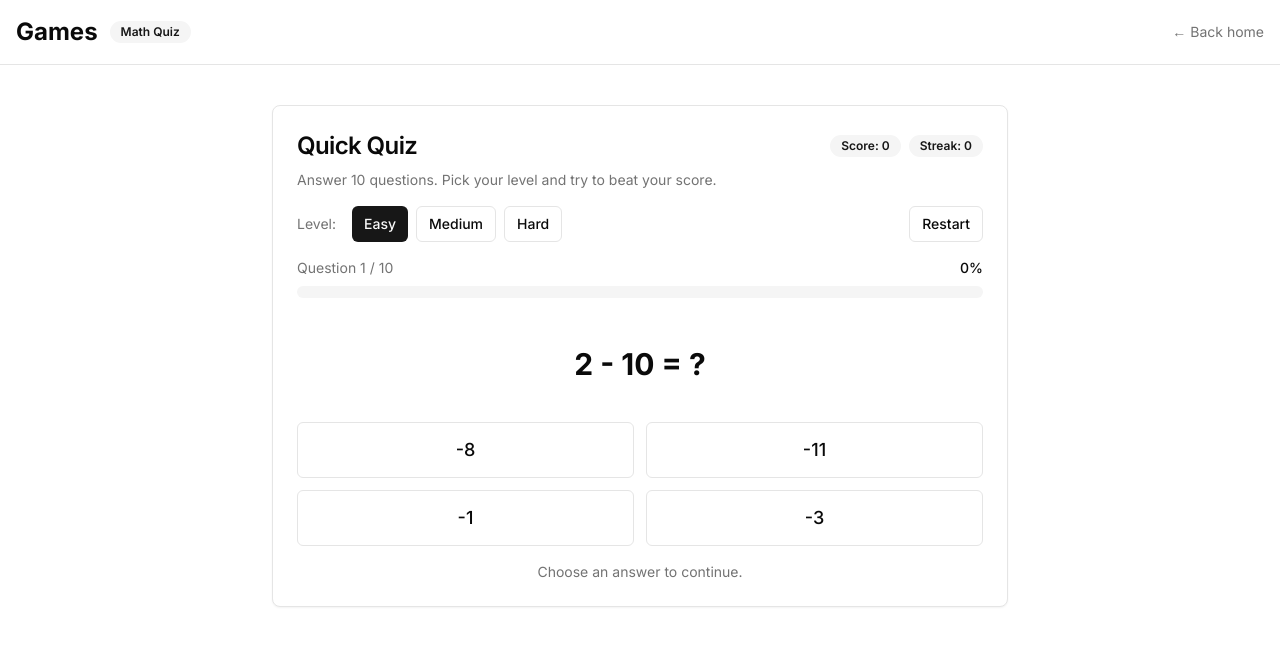
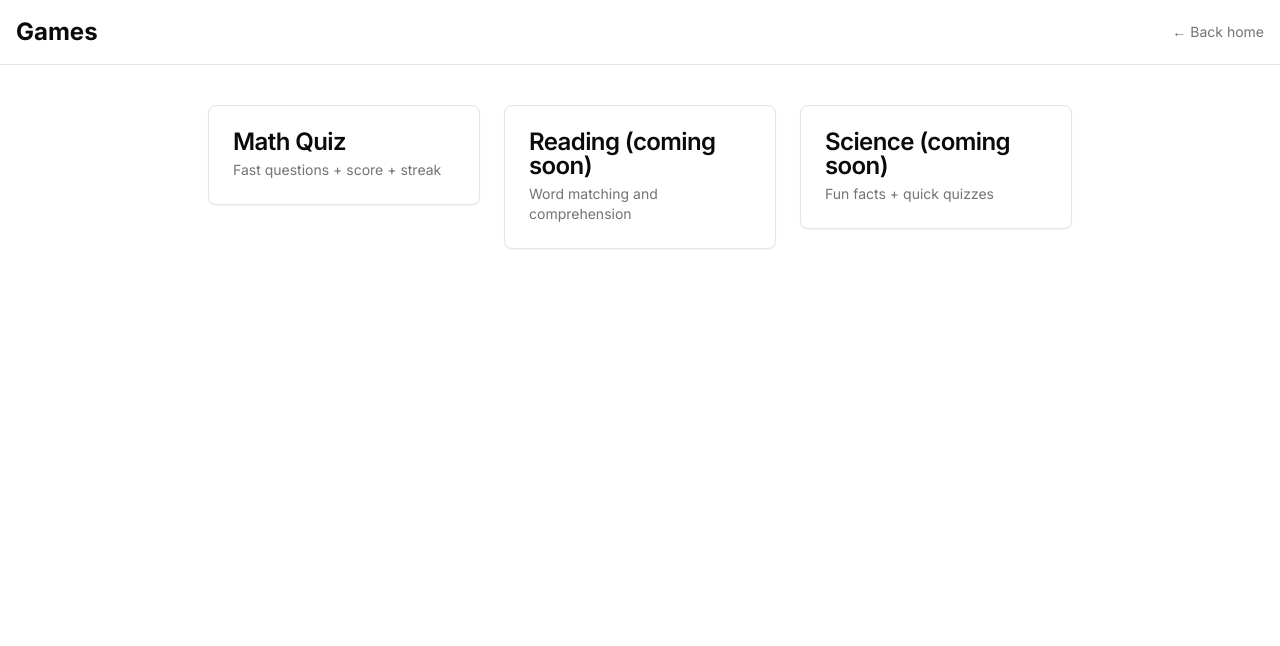
Before and after one commit to Fethi-31/Kids-website, a Next.js app: page /games in a window 1280 px wide. Shown: the top 646 px of the page. Built offline with nearby package versions, Linux system fonts and the light colour scheme.

Commit message:
Update page.tsx/ games

```diff
--- a/app/games/page.tsx
+++ b/app/games/page.tsx
@@ -1,223 +1,37 @@
-"use client"
+import Link from "next/link"
+import { Card, CardHeader, CardTitle, CardDescription } from "@/components/ui/card"
 
-import React, { useMemo, useState } from "react"
-import Link from "next/link"
-import { Button } from "@/components/ui/button"
-import { Card, CardContent, CardDescription, CardHeader, CardTitle } from "@/components/ui/card"
-import { Badge } from "@/components/ui/badge"
-import { Progress } from "@/components/ui/progress"
-
-type Question = {
-  id: string
-  prompt: string
-  choices: string[]
-  correctIndex: number
-}
-
-function makeMathQuestion(level: number): Question {
-  // level controls difficulty a bit
-  const max = level <= 1 ? 10 : level === 2 ? 20 : 50
-  const a = Math.floor(Math.random() * max) + 1
-  const b = Math.floor(Math.random() * max) + 1
-  const op = level <= 2 ? (Math.random() < 0.5 ? "+" : "-") : (Math.random() < 0.5 ? "+" : Math.random() < 0.75 ? "-" : "×")
-
-  let correct: number
-  if (op === "+") correct = a + b
-  else if (op === "-") correct = a - b
-  else correct = a * b
-
-  // Build choices
-  const choicesSet = new Set<number>()
-  choicesSet.add(correct)
-  while (choicesSet.size < 4) {
-    const delta = Math.floor(Math.random() * 11) - 5 // -5..+5
-    const candidate = correct + delta + (delta === 0 ? 7 : 0)
-    choicesSet.add(candidate)
-  }
-
-  const choices = Array.from(choicesSet).sort(() => Math.random() - 0.5)
-  const correctIndex = choices.indexOf(correct)
-
-  return {
-    id: crypto.randomUUID(),
-    prompt: `${a} ${op} ${b} = ?`,
-    choices: choices.map(String),
-    correctIndex,
-  }
-}
-
-export default function GamesPage() {
-  const TOTAL = 10
-
-  const [level, setLevel] = useState<1 | 2 | 3>(1)
-  const [qIndex, setQIndex] = useState(0)
-  const [score, setScore] = useState(0)
-  const [streak, setStreak] = useState(0)
-  const [selected, setSelected] = useState<number | null>(null)
-  const [locked, setLocked] = useState(false)
-
-  const question = useMemo(() => makeMathQuestion(level), [qIndex, level])
-
-  const progress = Math.round((qIndex / TOTAL) * 100)
-
-  function resetGame(nextLevel?: 1 | 2 | 3) {
-    if (nextLevel) setLevel(nextLevel)
-    setQIndex(0)
-    setScore(0)
-    setStreak(0)
-    setSelected(null)
-    setLocked(false)
-  }
-
-  function choose(i: number) {
-    if (locked) return
-    setSelected(i)
-    setLocked(true)
-
-    const correct = i === question.correctIndex
-    if (correct) {
-      setScore((s) => s + 10)
-      setStreak((st) => st + 1)
-    } else {
-      setStreak(0)
-    }
-  }
-
-  function next() {
-    if (!locked) return
-    if (qIndex + 1 >= TOTAL) return
-    setQIndex((n) => n + 1)
-    setSelected(null)
-    setLocked(false)
-  }
-
-  const isFinished = qIndex + 1 >= TOTAL && locked
+export default function GamesMenuPage() {
+  const games = [
+    { title: "Math Quiz", desc: "Fast questions + score + streak", href: "/games/math" },
+    { title: "Reading (coming soon)", desc: "Word matching and comprehension", href: "/games/reading" },
+    { title: "Science (coming soon)", desc: "Fun facts + quick quizzes", href: "/games/science" },
+  ]
 
   return (
     <div className="min-h-screen">
       <header className="border-b bg-card">
         <div className="container mx-auto px-4 py-4 flex items-center justify-between">
-          <div className="flex items-center gap-3">
-            <h1 className="text-2xl font-bold">Games</h1>
-            <Badge variant="secondary" className="rounded-full">Math Quiz</Badge>
-          </div>
+          <h1 className="text-2xl font-bold">Games</h1>
           <Link href="/" className="text-sm text-muted-foreground hover:text-primary">
             ← Back home
           </Link>
         </div>
       </header>
 
-      <main className="container mx-auto px-4 py-10 max-w-3xl space-y-6">
-        <Card>
-          <CardHeader className="space-y-2">
-            <div className="flex items-center justify-between gap-3">
-              <CardTitle className="text-2xl">Quick Quiz</CardTitle>
-              <div className="flex items-center gap-2">
-                <Badge className="rounded-full" variant="secondary">Score: {score}</Badge>
-                <Badge className="rounded-full" variant="secondary">Streak: {streak}</Badge>
-              </div>
-            </div>
-            <CardDescription>
-              Answer {TOTAL} questions. Pick your level and try to beat your score.
-            </CardDescription>
-
-            <div className="flex flex-wrap items-center gap-2 pt-2">
-              <span className="text-sm text-muted-foreground mr-2">Level:</span>
-              <Button
-                size="sm"
-                variant={level === 1 ? "default" : "outline"}
-                onClick={() => resetGame(1)}
-              >
-                Easy
-              </Button>
-              <Button
-                size="sm"
-                variant={level === 2 ? "default" : "outline"}
-                onClick={() => resetGame(2)}
-              >
-                Medium
-              </Button>
-              <Button
-                size="sm"
-                variant={level === 3 ? "default" : "outline"}
-                onClick={() => resetGame(3)}
-              >
-                Hard
-              </Button>
-
-              <div className="ml-auto flex items-center gap-2">
-                <Button size="sm" variant="outline" onClick={() => resetGame()}>
-                  Restart
-                </Button>
-              </div>
-            </div>
-
-            <div className="pt-2">
-              <div className="flex justify-between text-sm mb-2">
-                <span className="text-muted-foreground">
-                  Question {Math.min(qIndex + 1, TOTAL)} / {TOTAL}
-                </span>
-                <span className="font-medium">{progress}%</span>
-              </div>
-              <Progress value={progress} className="h-3" />
-            </div>
-          </CardHeader>
-
-          <CardContent className="space-y-4">
-            <div className="text-3xl font-bold text-center py-6">
-              {question.prompt}
-            </div>
-
-            <div className="grid grid-cols-1 sm:grid-cols-2 gap-3">
-              {question.choices.map((c, i) => {
-                const isSelected = selected === i
-                const isCorrect = i === question.correctIndex
-
-                // simple feedback styling
-                let variant: "default" | "outline" | "secondary" = "outline"
-                if (locked && isCorrect) variant = "default"
-                else if (locked && isSelected && !isCorrect) variant = "secondary"
-
-                return (
-                  <Button
-                    key={i}
-                    className="h-14 text-lg"
-                    variant={variant}
-                    onClick={() => choose(i)}
-                    disabled={locked}
-                  >
-                    {c}
-                  </Button>
-                )
-              })}
-            </div>
-
-            {!locked ? (
-              <p className="text-sm text-muted-foreground text-center">
-                Choose an answer to continue.
-              </p>
-            ) : isFinished ? (
-              <div className="text-center space-y-2 pt-2">
-                <p className="text-lg font-semibold">
-                  Finished! 🎉 Your score: {score}
-                </p>
-                <p className="text-sm text-muted-foreground">
-                  Want to improve? Try Medium or Hard.
-                </p>
-                <div className="flex justify-center gap-2 pt-2">
-                  <Button onClick={() => resetGame()}>Play Again</Button>
-                  <Link href="/lessons" className="inline-flex">
-                    <Button variant="outline">Go to Lessons</Button>
-                  </Link>
-                </div>
-              </div>
-            ) : (
-              <div className="flex justify-center pt-2">
-                <Button onClick={next}>Next Question →</Button>
-              </div>
-            )}
-          </CardContent>
-        </Card>
+      <main className="container mx-auto px-4 py-10 max-w-4xl">
+        <div className="grid grid-cols-1 md:grid-cols-3 gap-6">
+          {games.map((g) => (
+            <Link key={g.href} href={g.href} className="block">
+              <Card className="hover:shadow-lg transition-shadow cursor-pointer">
+                <CardHeader>
+                  <CardTitle>{g.title}</CardTitle>
+                  <CardDescription>{g.desc}</CardDescription>
+                </CardHeader>
+              </Card>
+            </Link>
+          ))}
+        </div>
       </main>
     </div>
   )
```
